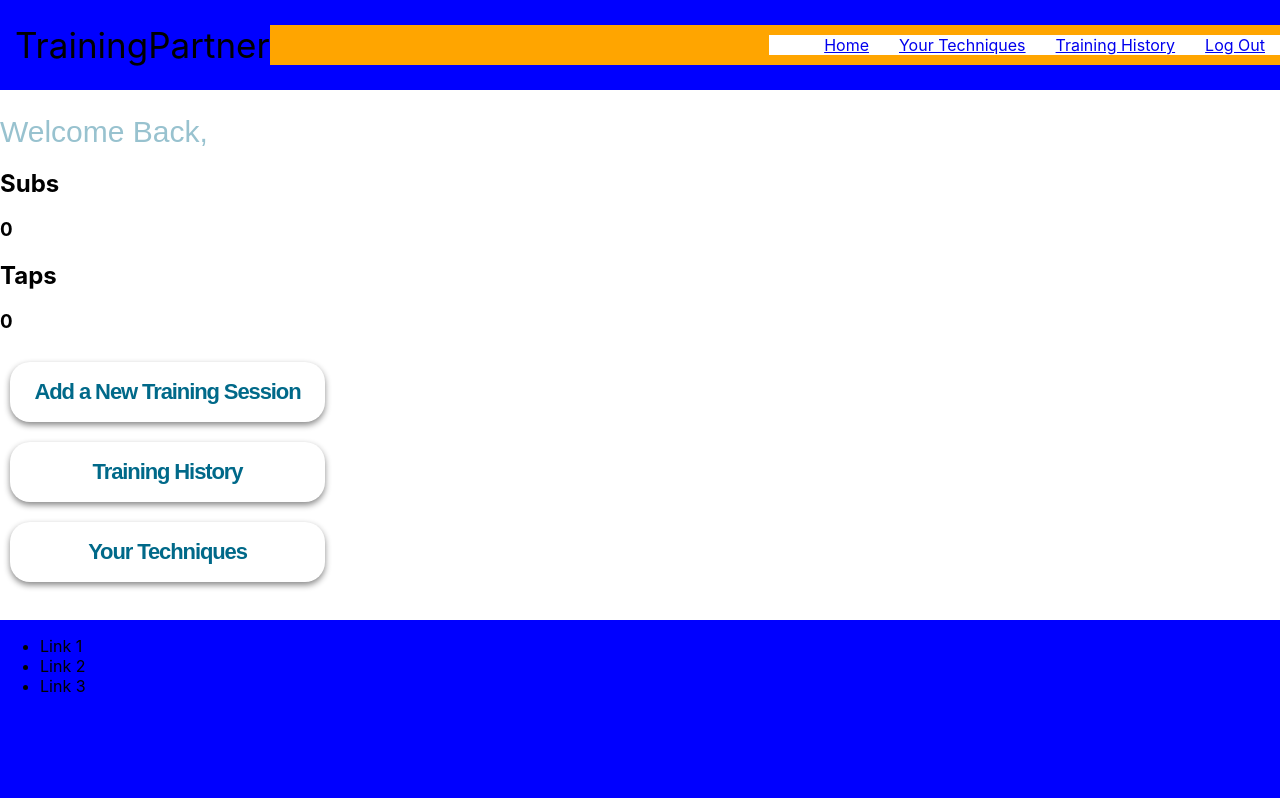
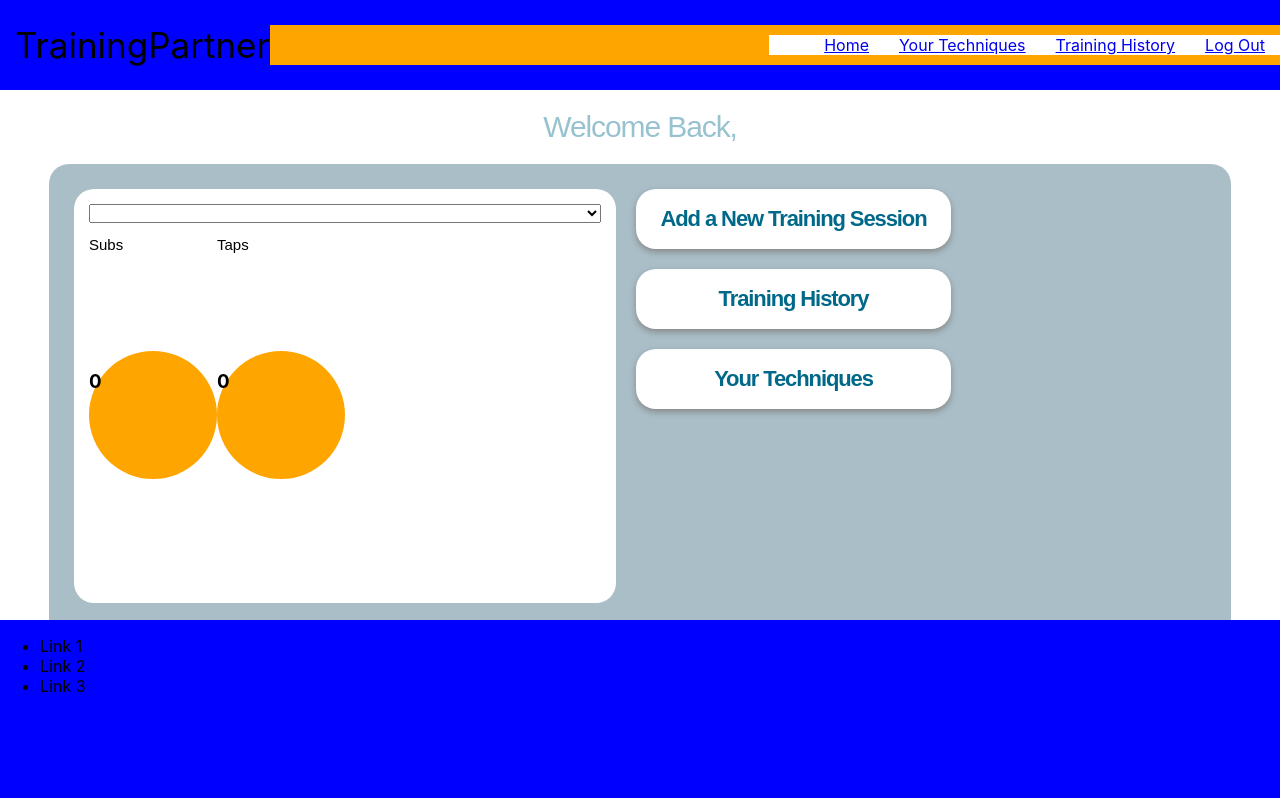
Before and after one commit to mercuryfillings/training-partner, a React (Create React App) app in the folder client/: page /home in a window 1280 px wide. Shown: the top 798 px of the page. Built offline with nearby package versions, Linux system fonts and the light colour scheme; no server answers.

Commit message:
Major styling progress

```diff
--- a/client/src/Components/Header/Header.scss
+++ b/client/src/Components/Header/Header.scss
@@ -27,12 +27,13 @@ $logo : 35px;
   background-color: blue;
   display: flex;
   padding: 15px;
-  margin: 0 0 25px 0;
+
   .logo {
     font-size: $logo;
     justify-self: flex-start;
     align-self: center;
   }
+
   .burger-display {
     display: flex;
   }
--- a/client/src/Components/Home/Home.jsx
+++ b/client/src/Components/Home/Home.jsx
@@ -22,17 +22,34 @@ export default function Home(props) {
 
   return (
 
-    <>
+    <div className="home">
       <h1 className="welcome">Welcome Back, {name}</h1>
-      <h2>Subs</h2>
-      <h3>{totals.subs}</h3>
-      <h2>Taps</h2>
-      <h3>{totals.taps}</h3>
-      <div className="button-container">
-        <button className="button">Add a New Training Session</button>
-        <button className="button">Training History</button>
-        <button className="button">Your Techniques</button>
+      <div className="home-container">
+        <div className="data-container">
+          <select>
+            <option></option>
+            <option></option>
+            <option></option>
+            <option></option>
+            <option></option>
+          </select>
+          <div className="data">
+            <h2 className="item-a">Subs</h2>
+            <div className="circle">
+              <h3>{totals.subs}</h3>
+            </div>
+            <h2 className="item-b">Taps</h2>
+            <div className="circle">
+              <h3 className="item-d">{totals.taps}</h3>
+            </div>
+          </div>
+        </div>
+        <div className="button-container">
+          <button className="button">Add a New Training Session</button>
+          <button className="button">Training History</button>
+          <button className="button">Your Techniques</button>
+        </div>
       </div>
-    </>
+    </div>
   )
 }
--- a/client/src/Components/Home/Home.scss
+++ b/client/src/Components/Home/Home.scss
@@ -14,9 +14,45 @@
   letter-spacing: -1.1px;
 }
 
+.home {
+  display: flex;
+  flex-direction: column;
+}
+
 .button-container {
   display: flex;
   flex-direction: column;
+}
+
+.circle {
+  width: 10vw;
+  height: 10vw;
+  background-color: orange;
+  border-radius: 50%;
+}
+
+.data-container {
+  display: flex;
+  flex-direction: column;
+  background-color: white;
+  border-radius: 20px;
+  padding: 15px;
+  margin: 10px;
+  width: 40vw;
+  height: 30vw;
+}
+
+.data {
+  display: grid;
+  grid-template-columns: 10vw 10vw;
+  grid-template-rows: 10vw 10vw;
+  grid-auto-flow: column;
+}
+
+.item-a, .item-b {
+  font-size: 15px;
+  font-weight: 400;
+  font-family: arial;
 }
 
 .welcome {
@@ -24,4 +60,17 @@
   font-size: 30px;
   color: rgb(152, 194, 207);
   font-weight: 400;
+  align-self: center;
+  padding: 0;
+  letter-spacing: -1.1px;
 }
+
+.home-container {
+  display: flex;
+  width: 90vw;
+  height: 60vw;
+  background-color: rgb(169, 190, 199);
+  border-radius: 20px;
+  padding: 15px;
+  align-self: center;
+}
```
